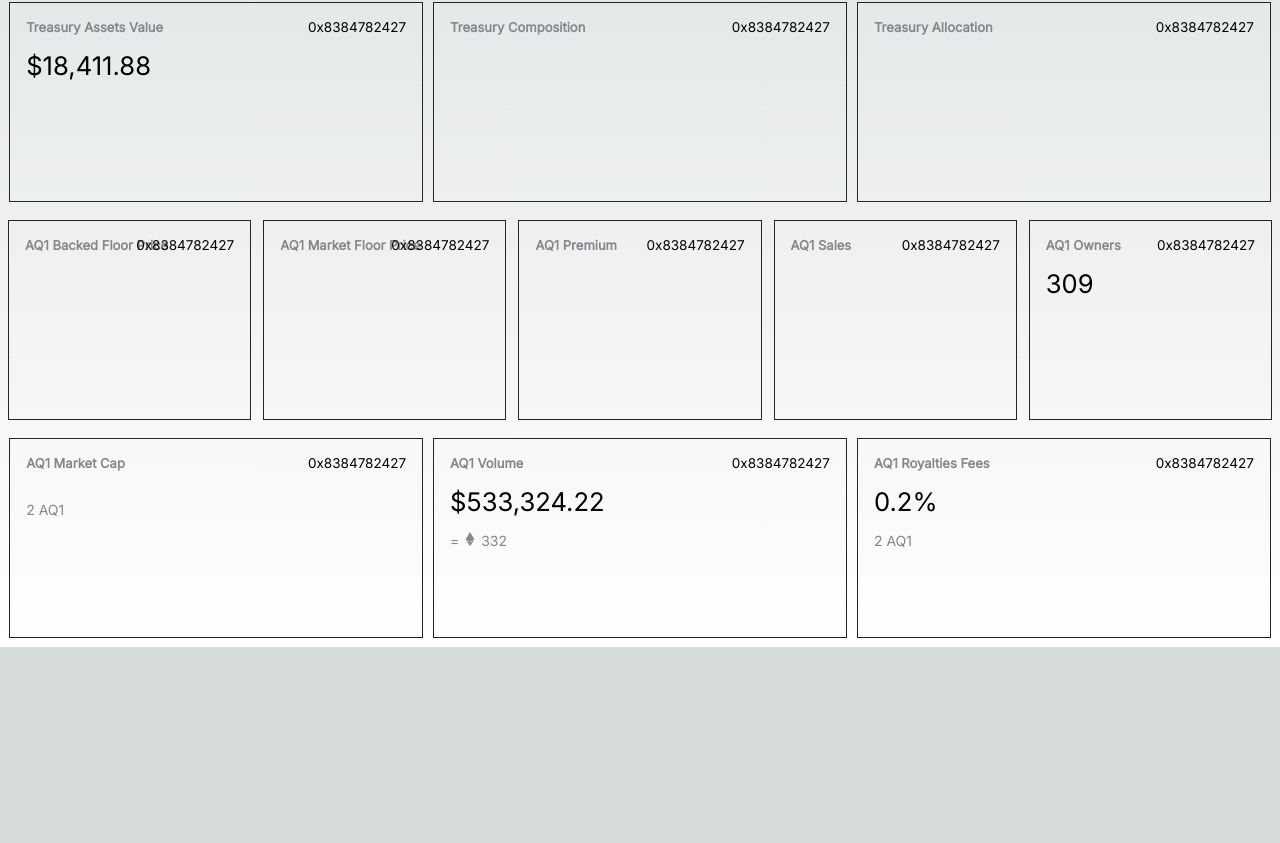
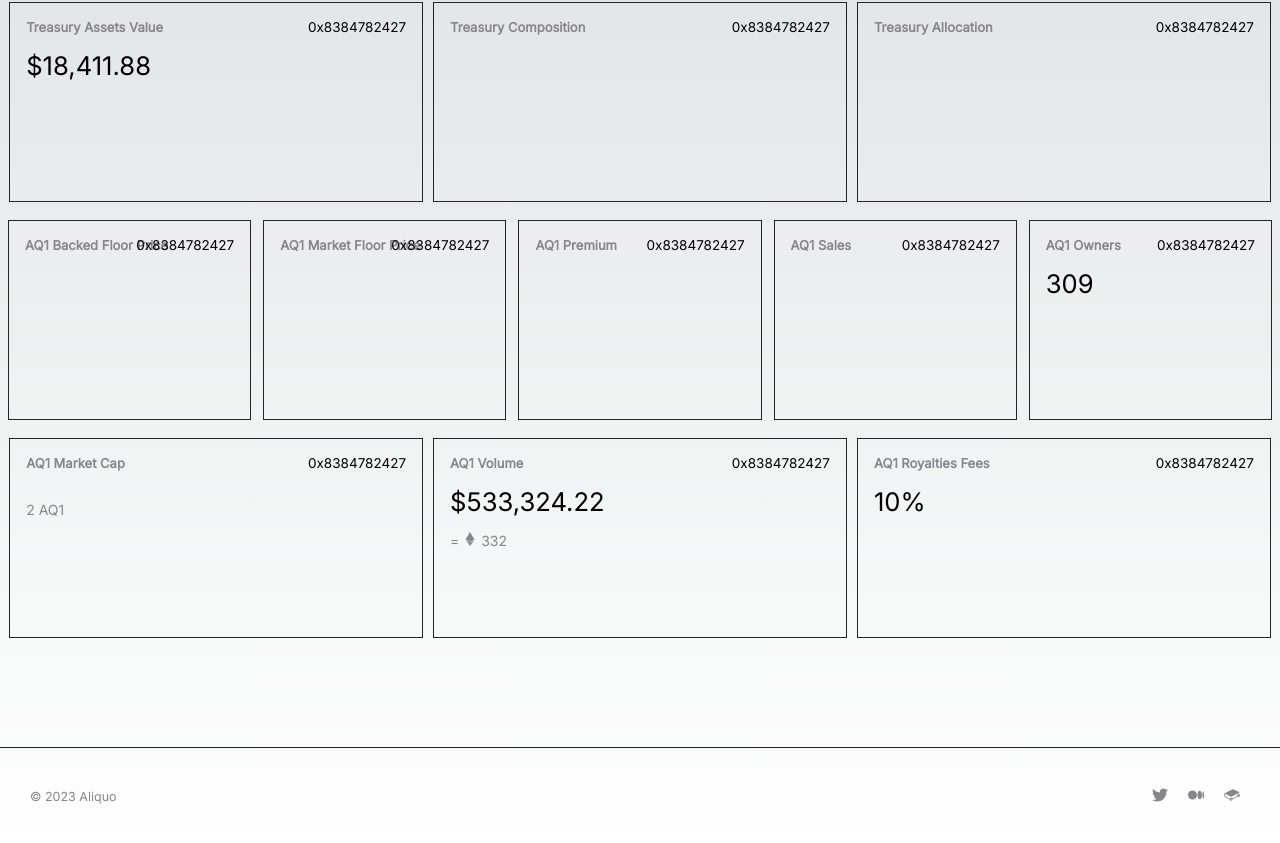
Before and after one commit to lucascosta1996/aq1-frontend, a Next.js app: page /dashboard in a window 1280 px wide. Shown: the part 385-1228 px from the top of the page. Before the commit the page ends 1032 px from the top, so only its background shows below. Built offline with nearby package versions, Linux system fonts and the light colour scheme.

Commit message:
Create and implement footer on dashboard page

```diff
--- /dev/null
+++ b/src/assets/DocsIcon.js
@@ -0,0 +1,5 @@
+export const DocsIcon = () => (
+    <svg class="z-svg" role="img" width="16" height="16" viewBox="0 0 24 24" fill="#86868b" xmlns="http://www.w3.org/2000/svg">
+        <path d="M10.802 17.77a.703.703 0 11-.002 1.406.703.703 0 01.002-1.406m11.024-4.347a.703.703 0 11.001-1.406.703.703 0 01-.001 1.406m0-2.876a2.176 2.176 0 00-2.174 2.174c0 .233.039.465.115.691l-7.181 3.823a2.165 2.165 0 00-1.784-.937c-.829 0-1.584.475-1.95 1.216l-6.451-3.402c-.682-.358-1.192-1.48-1.138-2.502.028-.533.212-.947.493-1.107.178-.1.392-.092.62.027l.042.023c1.71.9 7.304 3.847 7.54 3.956.363.169.565.237 1.185-.057l11.564-6.014c.17-.064.368-.227.368-.474 0-.342-.354-.477-.355-.477-.658-.315-1.669-.788-2.655-1.25-2.108-.987-4.497-2.105-5.546-2.655-.906-.474-1.635-.074-1.765.006l-.252.125C7.78 6.048 1.46 9.178 1.1 9.397.457 9.789.058 10.57.006 11.539c-.08 1.537.703 3.14 1.824 3.727l6.822 3.518a2.175 2.175 0 002.15 1.862 2.177 2.177 0 002.173-2.14l7.514-4.073c.38.298.853.461 1.337.461A2.176 2.176 0 0024 12.72a2.176 2.176 0 00-2.174-2.174"></path>
+    </svg>
+);
--- /dev/null
+++ b/src/assets/MediumIcon.js
@@ -0,0 +1,5 @@
+export const MediumIcon = () => (
+    <svg class="z-svg" role="img" width="16" height="16" viewBox="0 0 24 24" fill="#86868b" xmlns="http://www.w3.org/2000/svg">
+        <path d="M13.54 12a6.8 6.8 0 01-6.77 6.82A6.8 6.8 0 010 12a6.8 6.8 0 016.77-6.82A6.8 6.8 0 0113.54 12zM20.96 12c0 3.54-1.51 6.42-3.38 6.42-1.87 0-3.39-2.88-3.39-6.42s1.52-6.42 3.39-6.42 3.38 2.88 3.38 6.42M24 12c0 3.17-.53 5.75-1.19 5.75-.66 0-1.19-2.58-1.19-5.75s.53-5.75 1.19-5.75C23.47 6.25 24 8.83 24 12z"></path>
+    </svg>
+);
--- /dev/null
+++ b/src/assets/TwitterIcon.js
@@ -0,0 +1,7 @@
+export const TwitterIcon = () => (
+    <svg class="z-svg" role="img" width="16" height="16" viewBox="0 0 24 24" fill="#86868b" xmlns="http://www.w3.org/2000/svg">
+        <path
+            d="M23.953 4.57a10 10 0 01-2.825.775 4.958 4.958 0 002.163-2.723c-.951.555-2.005.959-3.127 1.184a4.92 4.92 0 00-8.384 4.482C7.69 8.095 4.067 6.13 1.64 3.162a4.822 4.822 0 00-.666 2.475c0 1.71.87 3.213 2.188 4.096a4.904 4.904 0 01-2.228-.616v.06a4.923 4.923 0 003.946 4.827 4.996 4.996 0 01-2.212.085 4.936 4.936 0 004.604 3.417 9.867 9.867 0 01-6.102 2.105c-.39 0-.779-.023-1.17-.067a13.995 13.995 0 007.557 2.209c9.053 0 13.998-7.496 13.998-13.985 0-.21 0-.42-.015-.63A9.935 9.935 0 0024 4.59z">
+        </path>
+    </svg>
+);
--- /dev/null
+++ b/src/components/DashboardFooter/DashboardFooter.js
@@ -0,0 +1,29 @@
+import { DocsIcon } from "@/assets/DocsIcon";
+import { MediumIcon } from "@/assets/MediumIcon";
+import { TwitterIcon } from "@/assets/TwitterIcon";
+import styles from './DashboardFooter.module.scss'
+
+export default function DashboardFooter() {
+    return (
+        <footer className={styles.footer}>
+            <span>© 2023 Aliquo</span>
+            <ul>
+                <li>
+                    <a href="https://twitter.com/aliquoxyz" target="_blank">
+                        <TwitterIcon />
+                    </a>
+                </li>
+                <li>
+                    <a href="https://aliquo.medium.com/" target="_blank">
+                        <MediumIcon />
+                    </a>
+                </li>
+                <li>
+                    <a href="https://docs.aliquo.xyz/" target="_blank">
+                        <DocsIcon />
+                    </a>
+                </li>
+            </ul>
+        </footer>
+    )
+}
--- /dev/null
+++ b/src/components/DashboardFooter/DashboardFooter.module.scss
@@ -0,0 +1,21 @@
+.footer {
+    display: flex;
+    justify-content: space-between;
+    align-items: center;
+    color: #86868b;
+    font-size: 12.5px;
+    height: 97px;
+    margin-top: 100px;
+    font-family: 'Inter', sans-serif;
+    padding: 0 30px;
+    border-top: 1px solid #252525;
+
+    ul {
+        display: flex;
+        list-style: none;
+
+        li {
+            margin: 0 10px;
+        }
+    }
+}
--- a/src/pages/dashboard.js
+++ b/src/pages/dashboard.js
@@ -4,6 +4,7 @@ import sampleData from '../sample_data';
 import { numberToDollarFormat } from '@/helpers/textFormatting';
 import { Aq1IconWhite } from '@/assets/Aq1IconWhite';
 import { EtherIcon } from '@/assets/EtherIcon';
+import DashboardFooter from '@/components/DashboardFooter/DashboardFooter';
 
 export async function getServerSideProps() {
     // TODO: Make api calls here
@@ -96,11 +97,11 @@ export default function Dashboard({ dashboardData }) {
                 </div>
                 <div className={styles.dashboardCard}>
                     <h2>AQ1 Royalties Fees</h2>
-                    <span className={styles.dashboardCardNumber}>{treasuryStake}%</span>
-                    <span className={styles.aq1Quantity}>{tokenCount} AQ1</span>
+                    <span className={styles.dashboardCardNumber}>10%</span>
                     <span className={styles.walletAddress}>{walletAddress}</span>
                 </div>
             </section>
+            <DashboardFooter />
         </>
     )
 }
```
